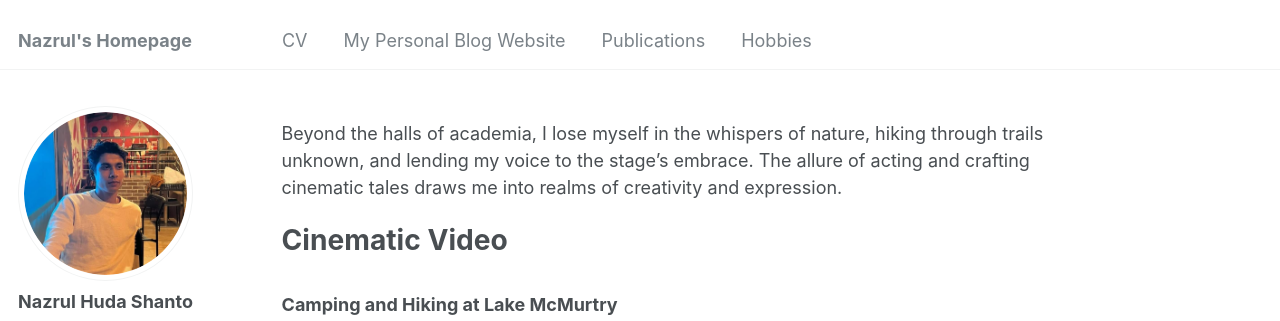
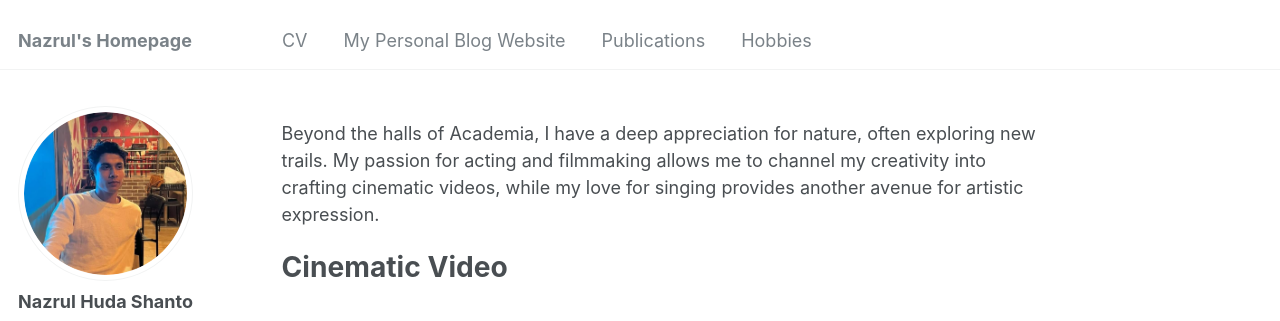
Before and after one commit to nazrulhuda/portfolio, a Jekyll site: the page built from _pages/workex.md, in a window 1280 px wide and 900 px high, cut to the strip 0-321 px from the top of the window. Built offline with Jekyll 4.4.1, drawn with Linux system fonts in a browser that asks for light colours; some web fonts are replaced.

Commit message:
first commit

```diff
--- a/_pages/workex.md
+++ b/_pages/workex.md
@@ -7,7 +7,7 @@ redirect_from:
   - /workex.html
 ---
 
-Beyond the halls of academia, I lose myself in the whispers of nature, hiking through trails unknown, and lending my voice to the stage’s embrace. The allure of acting and crafting cinematic tales draws me into realms of creativity and expression.
+Beyond the halls of Academia, I have a deep appreciation for nature, often exploring new trails. My passion for acting and filmmaking allows me to channel my creativity into crafting cinematic videos, while my love for singing provides another avenue for artistic expression.
 
 # Cinematic Video
 
```
